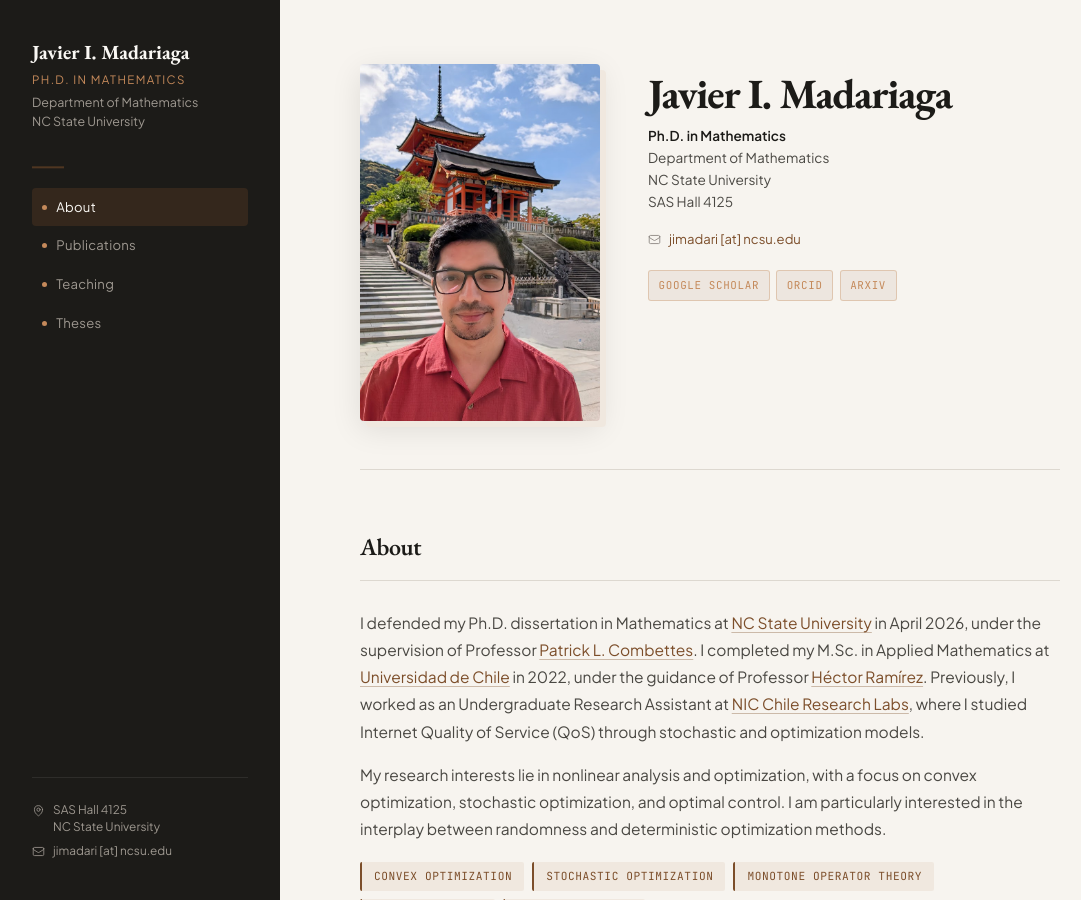
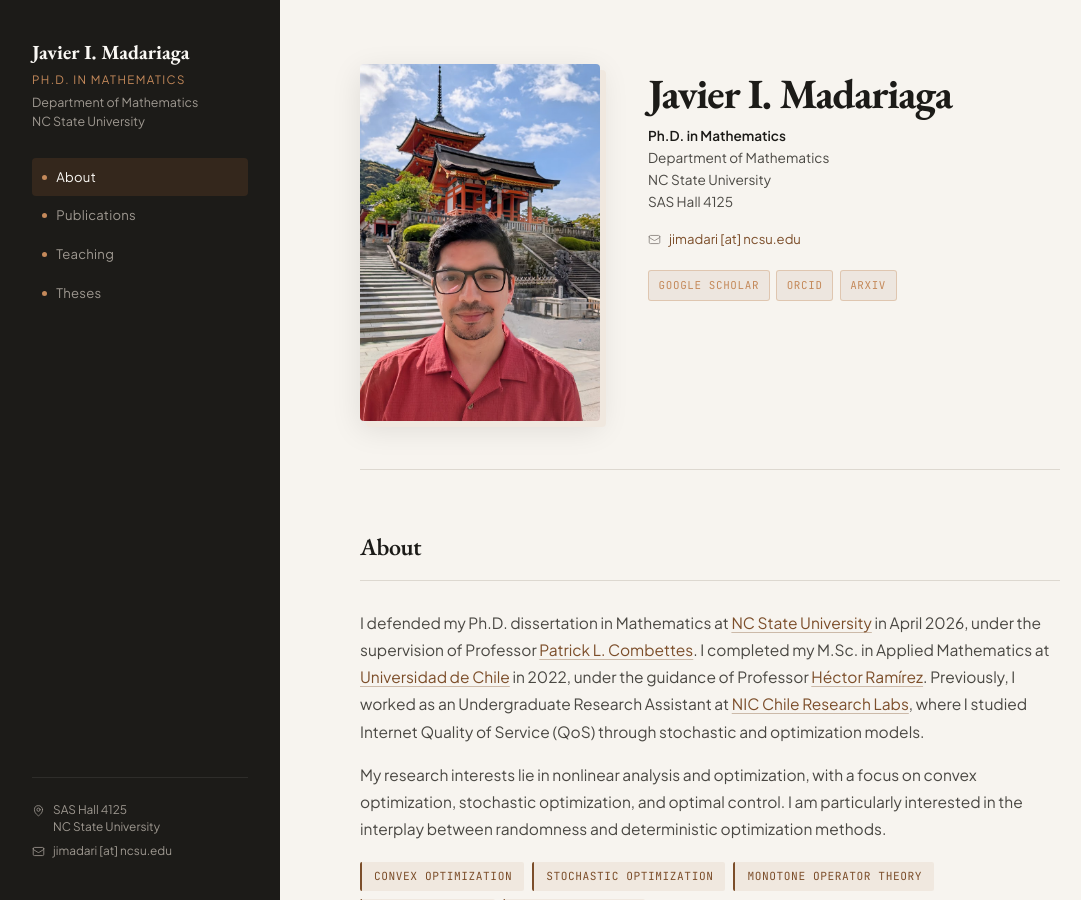
Before and after one commit to jmadariagar/jmadariagar.github.io, a Jekyll site: the page index.html, which Jekyll copies as it is, in a window 1280 px wide and 900 px high. Shown: the whole window, without its empty margins (0-1081 px from the left). Built offline with Jekyll 4.4.1, drawn with Linux system fonts in a browser that asks for light colours.

Commit message:
Update index.html

```diff
--- a/index.html
+++ b/index.html
@@ -555,7 +555,6 @@
     <div class="sidebar-title">Ph.D. in Mathematics</div>
     <div class="sidebar-dept">Department of Mathematics<br>NC State University</div>
 
-    <div class="sidebar-rule"></div>
 
     <nav class="nav">
       <a href="#about"><span class="nav-dot"></span>About</a>
```
